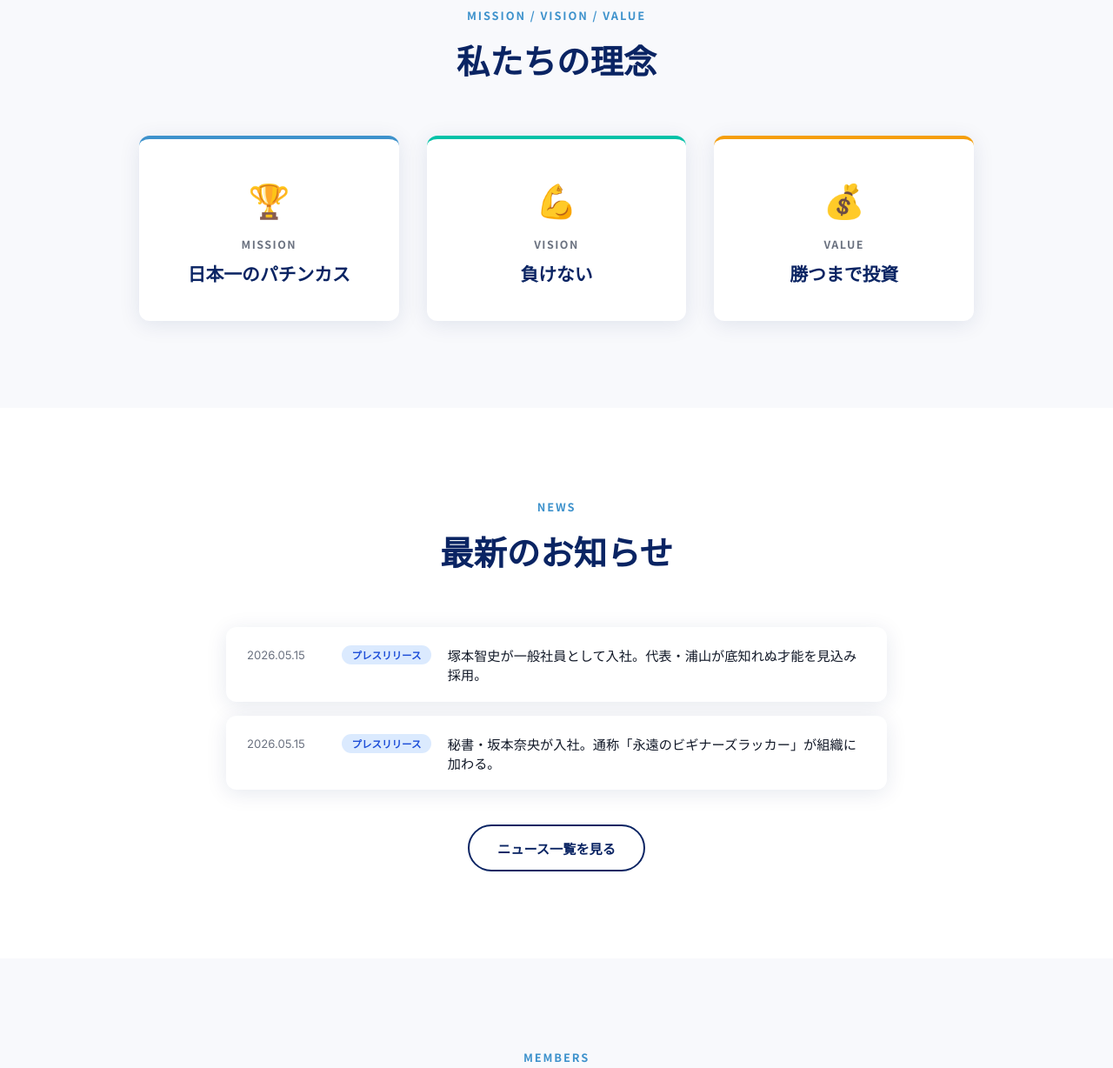
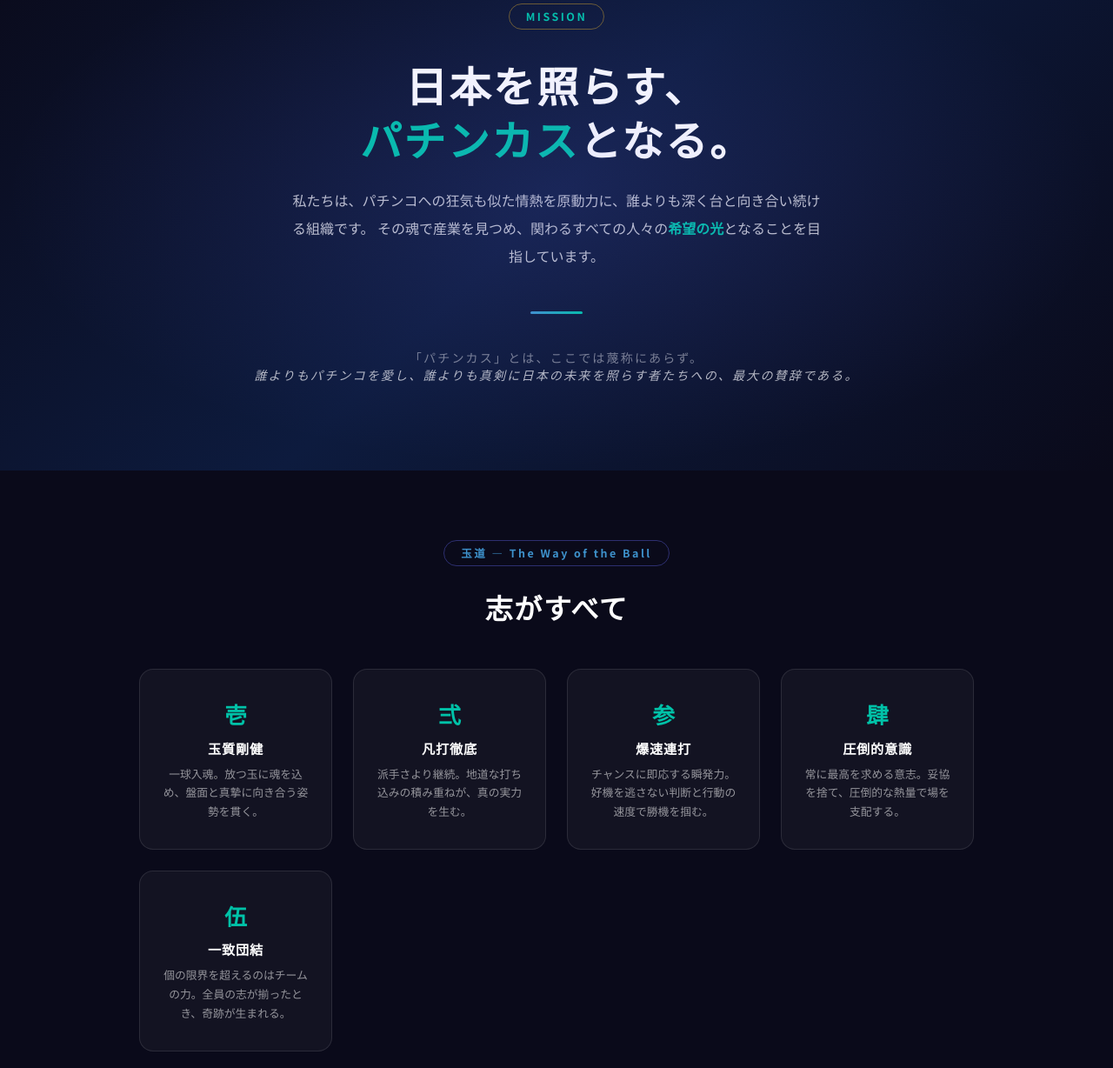
Before and after one commit to urayama-web/pachinkasu, a plain HTML site: page index.html in a window 1280 px wide. Shown: the part 896-2124 px from the top of the page at 87% size. Drawn offline with Linux system fonts and the light colour scheme.

Commit message:
Add files via upload

```diff
--- a/index.html
+++ b/index.html
@@ -5,6 +5,141 @@
   <meta name="viewport" content="width=device-width, initial-scale=1.0">
   <title>株式会社パチンカス | 日本一のパチンカス</title>
   <link rel="stylesheet" href="common.css">
+  <style>
+    /* ===== 使命セクション ===== */
+    #mission {
+      background: linear-gradient(135deg, #0a0a1a 0%, #0d1b3e 50%, #0a0a1a 100%);
+      color: #fff;
+      padding: 100px 5vw;
+      text-align: center;
+      position: relative;
+      overflow: hidden;
+    }
+    #mission::before {
+      content: '';
+      position: absolute;
+      inset: 0;
+      background: radial-gradient(ellipse at center, rgba(99,102,241,0.15) 0%, transparent 70%);
+      pointer-events: none;
+    }
+    .mission-label {
+      display: inline-block;
+      font-size: 0.78rem;
+      font-weight: 700;
+      letter-spacing: 0.2em;
+      text-transform: uppercase;
+      color: var(--accent2);
+      border: 1px solid rgba(251,191,36,0.4);
+      padding: 0.3rem 1.2rem;
+      border-radius: 50px;
+      margin-bottom: 2rem;
+    }
+    .mission-title {
+      font-size: clamp(1.8rem, 4vw, 3rem);
+      font-weight: 900;
+      line-height: 1.3;
+      margin-bottom: 1.5rem;
+      letter-spacing: 0.05em;
+    }
+    .mission-title span {
+      color: var(--accent2);
+    }
+    .mission-sub {
+      font-size: 1rem;
+      line-height: 2;
+      color: rgba(255,255,255,0.75);
+      max-width: 620px;
+      margin: 0 auto 3rem;
+    }
+    .mission-divider {
+      width: 60px;
+      height: 3px;
+      background: linear-gradient(90deg, var(--accent), var(--accent2));
+      margin: 2.5rem auto;
+      border-radius: 2px;
+    }
+
+    /* ===== 玉道セクション ===== */
+    #tamado {
+      background: #0a0a1a;
+      color: #fff;
+      padding: 80px 5vw 100px;
+      text-align: center;
+      position: relative;
+    }
+    .tamado-label {
+      display: inline-block;
+      font-size: 0.78rem;
+      font-weight: 700;
+      letter-spacing: 0.2em;
+      color: var(--accent);
+      border: 1px solid rgba(99,102,241,0.4);
+      padding: 0.3rem 1.2rem;
+      border-radius: 50px;
+      margin-bottom: 1.5rem;
+    }
+    .tamado-heading {
+      font-size: clamp(1.4rem, 3vw, 2rem);
+      font-weight: 900;
+      margin-bottom: 3rem;
+      letter-spacing: 0.05em;
+    }
+    .tamado-grid {
+      display: grid;
+      grid-template-columns: repeat(auto-fit, minmax(180px, 1fr));
+      gap: 1.5rem;
+      max-width: 960px;
+      margin: 0 auto 3rem;
+    }
+    .tamado-card {
+      background: rgba(255,255,255,0.04);
+      border: 1px solid rgba(255,255,255,0.1);
+      border-radius: 16px;
+      padding: 2rem 1.5rem;
+      transition: background 0.3s, transform 0.3s;
+    }
+    .tamado-card:hover {
+      background: rgba(99,102,241,0.15);
+      transform: translateY(-6px);
+    }
+    .tamado-num {
+      font-size: 1.6rem;
+      font-weight: 900;
+      color: var(--accent2);
+      margin-bottom: 0.6rem;
+      font-family: 'Inter', sans-serif;
+    }
+    .tamado-card h4 {
+      font-size: 0.95rem;
+      font-weight: 700;
+      color: #fff;
+      margin-bottom: 0.5rem;
+      letter-spacing: 0.05em;
+    }
+    .tamado-card p {
+      font-size: 0.8rem;
+      color: rgba(255,255,255,0.55);
+      line-height: 1.7;
+    }
+    .tamado-quote {
+      max-width: 720px;
+      margin: 0 auto;
+      background: rgba(251,191,36,0.08);
+      border: 1px solid rgba(251,191,36,0.3);
+      border-left: 4px solid var(--accent2);
+      border-radius: 12px;
+      padding: 2rem 2.5rem;
+      text-align: left;
+    }
+    .tamado-quote p {
+      font-size: 0.97rem;
+      line-height: 2;
+      color: rgba(255,255,255,0.85);
+    }
+    .tamado-quote strong {
+      color: var(--accent2);
+    }
+  </style>
 </head>
 <body>
 
@@ -22,6 +157,7 @@
   </nav>
 </header>
 
+<!-- HERO -->
 <section id="hero" style="
   min-height:100vh; display:flex; align-items:center; justify-content:center;
   background-image: url('hero-bg.jpg');
@@ -30,9 +166,7 @@
   background-repeat: no-repeat;
   color:#fff; text-align:center; padding:120px 5vw 80px;
   position: relative;">
-  <div style="
-    position:absolute; inset:0;
-    background:rgba(0,0,0,0.55);"></div>
+  <div style="position:absolute; inset:0; background:rgba(0,0,0,0.55);"></div>
   <div style="position:relative; z-index:1; max-width:800px;">
     <div style="display:inline-block; background:rgba(255,255,255,0.12); border:1px solid rgba(255,255,255,0.25); border-radius:50px; padding:0.4rem 1.2rem; font-size:0.85rem; margin-bottom:1.5rem; letter-spacing:0.08em;">PACHINKAS Co., Ltd.</div>
     <h1 style="font-size:clamp(2rem,5vw,3.5rem); font-weight:900; line-height:1.2; margin-bottom:1.2rem;">日本一の<br><span style="color:var(--accent2)">パチンカス</span>を目指して</h1>
@@ -50,28 +184,57 @@
   </div>
 </section>
 
-<!-- MVV -->
-<section>
-  <div class="section-header fade-in">
-    <span class="section-label">Mission / Vision / Value</span>
-    <h2>私たちの理念</h2>
+<!-- 使命 -->
+<section id="mission">
+  <div class="mission-label fade-in">Mission</div>
+  <h2 class="mission-title fade-in">日本を照らす、<br><span>パチンカス</span>となる。</h2>
+  <p class="mission-sub fade-in">
+    私たちは、パチンコへの狂気も似た情熱を原動力に、誰よりも深く台と向き合い続ける組織です。
+    その魂で産業を見つめ、関わるすべての人々の<strong style="color:var(--accent2)">希望の光</strong>となることを目指しています。
+  </p>
+  <div class="mission-divider fade-in"></div>
+  <p class="fade-in" style="font-size:0.88rem; color:rgba(255,255,255,0.45); letter-spacing:0.15em; text-transform:uppercase;">
+    「パチンカス」とは、ここでは蔑称にあらず。<br>
+    <span style="color:rgba(255,255,255,0.7); font-style:italic;">誰よりもパチンコを愛し、誰よりも真剣に日本の未来を照らす者たちへの、最大の賛辞である。</span>
+  </p>
+</section>
+
+<!-- 玉道 -->
+<section id="tamado">
+  <div class="tamado-label fade-in">玉道 — The Way of the Ball</div>
+  <h2 class="tamado-heading fade-in">志がすべて</h2>
+  <div class="tamado-grid">
+    <div class="tamado-card fade-in">
+      <div class="tamado-num">壱</div>
+      <h4>玉質剛健</h4>
+      <p>一球入魂。放つ玉に魂を込め、盤面と真摯に向き合う姿勢を貫く。</p>
+    </div>
+    <div class="tamado-card fade-in" style="transition-delay:0.08s;">
+      <div class="tamado-num">弍</div>
+      <h4>凡打徹底</h4>
+      <p>派手さより継続。地道な打ち込みの積み重ねが、真の実力を生む。</p>
+    </div>
+    <div class="tamado-card fade-in" style="transition-delay:0.16s;">
+      <div class="tamado-num">参</div>
+      <h4>爆速連打</h4>
+      <p>チャンスに即応する瞬発力。好機を逃さない判断と行動の速度で勝機を掴む。</p>
+    </div>
+    <div class="tamado-card fade-in" style="transition-delay:0.24s;">
+      <div class="tamado-num">肆</div>
+      <h4>圧倒的意識</h4>
+      <p>常に最高を求める意志。妥協を捨て、圧倒的な熱量で場を支配する。</p>
+    </div>
+    <div class="tamado-card fade-in" style="transition-delay:0.32s;">
+      <div class="tamado-num">伍</div>
+      <h4>一致団結</h4>
+      <p>個の限界を超えるのはチームの力。全員の志が揃ったとき、奇跡が生まれる。</p>
+    </div>
   </div>
-  <div style="display:grid; grid-template-columns:repeat(auto-fit,minmax(240px,1fr)); gap:2rem; max-width:960px; margin:0 auto;">
-    <div class="fade-in" style="background:#fff; border-radius:var(--radius); padding:2.5rem 2rem; box-shadow:var(--shadow); text-align:center; border-top:4px solid var(--accent);">
-      <div style="font-size:2.4rem; margin-bottom:1rem;">🏆</div>
-      <div style="font-size:0.78rem; font-weight:700; letter-spacing:0.12em; text-transform:uppercase; color:var(--gray); margin-bottom:0.6rem;">Mission</div>
-      <h3 style="font-size:1.3rem; font-weight:900; color:var(--primary);">日本一のパチンカス</h3>
-    </div>
-    <div class="fade-in" style="background:#fff; border-radius:var(--radius); padding:2.5rem 2rem; box-shadow:var(--shadow); text-align:center; border-top:4px solid var(--accent2); transition-delay:0.1s;">
-      <div style="font-size:2.4rem; margin-bottom:1rem;">💪</div>
-      <div style="font-size:0.78rem; font-weight:700; letter-spacing:0.12em; text-transform:uppercase; color:var(--gray); margin-bottom:0.6rem;">Vision</div>
-      <h3 style="font-size:1.3rem; font-weight:900; color:var(--primary);">負けない</h3>
-    </div>
-    <div class="fade-in" style="background:#fff; border-radius:var(--radius); padding:2.5rem 2rem; box-shadow:var(--shadow); text-align:center; border-top:4px solid #f59e0b; transition-delay:0.2s;">
-      <div style="font-size:2.4rem; margin-bottom:1rem;">💰</div>
-      <div style="font-size:0.78rem; font-weight:700; letter-spacing:0.12em; text-transform:uppercase; color:var(--gray); margin-bottom:0.6rem;">Value</div>
-      <h3 style="font-size:1.3rem; font-weight:900; color:var(--primary);">勝つまで投資</h3>
-    </div>
+  <div class="tamado-quote fade-in">
+    <p>
+      「パチンカス」とは、ここでは蔑称にあらず。<br>
+      誰よりもパチンコを愛し、誰よりも真剣に日本の未来を照らす者たちへの、<strong>最大の賛辞である。</strong>
+    </p>
   </div>
 </section>
 
```
